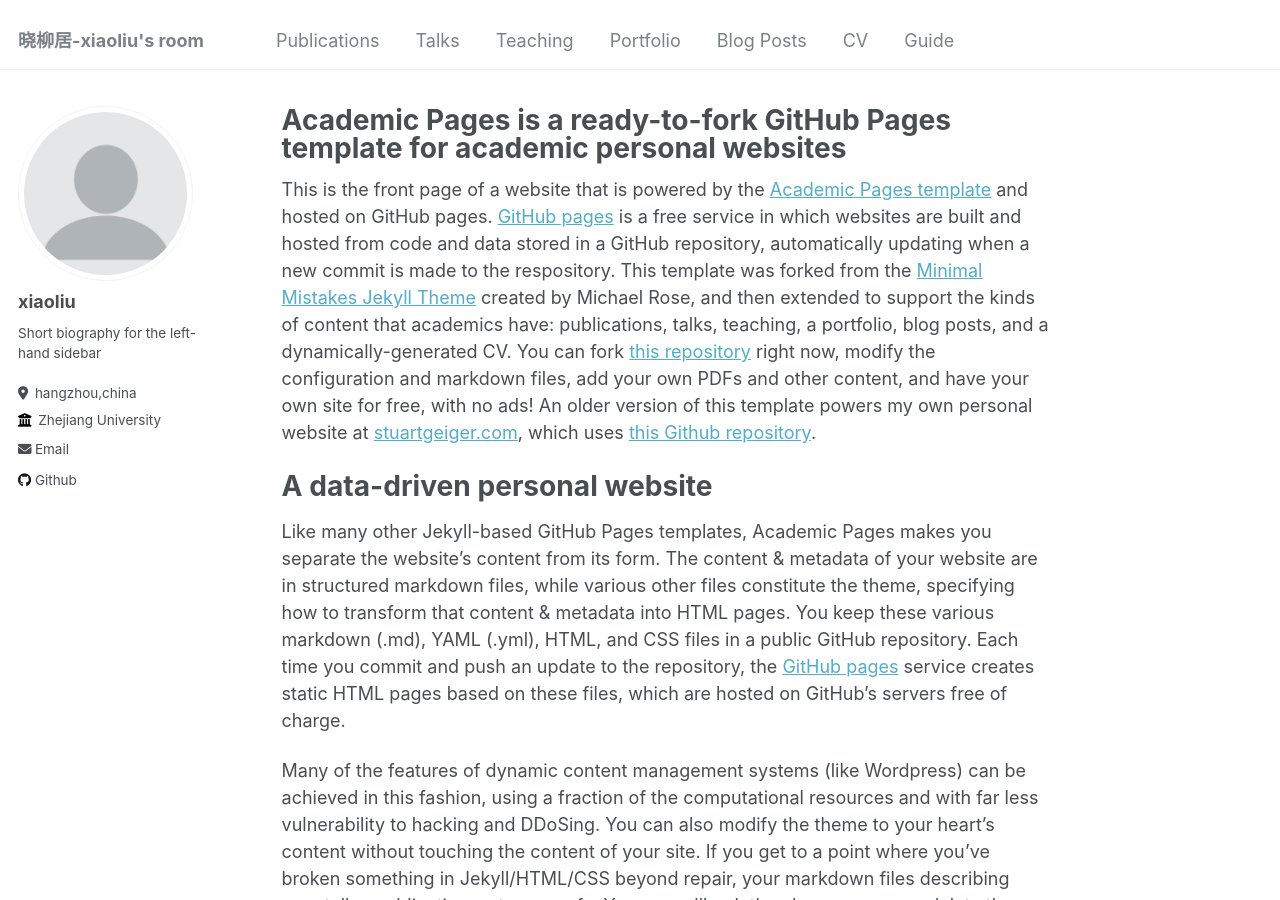
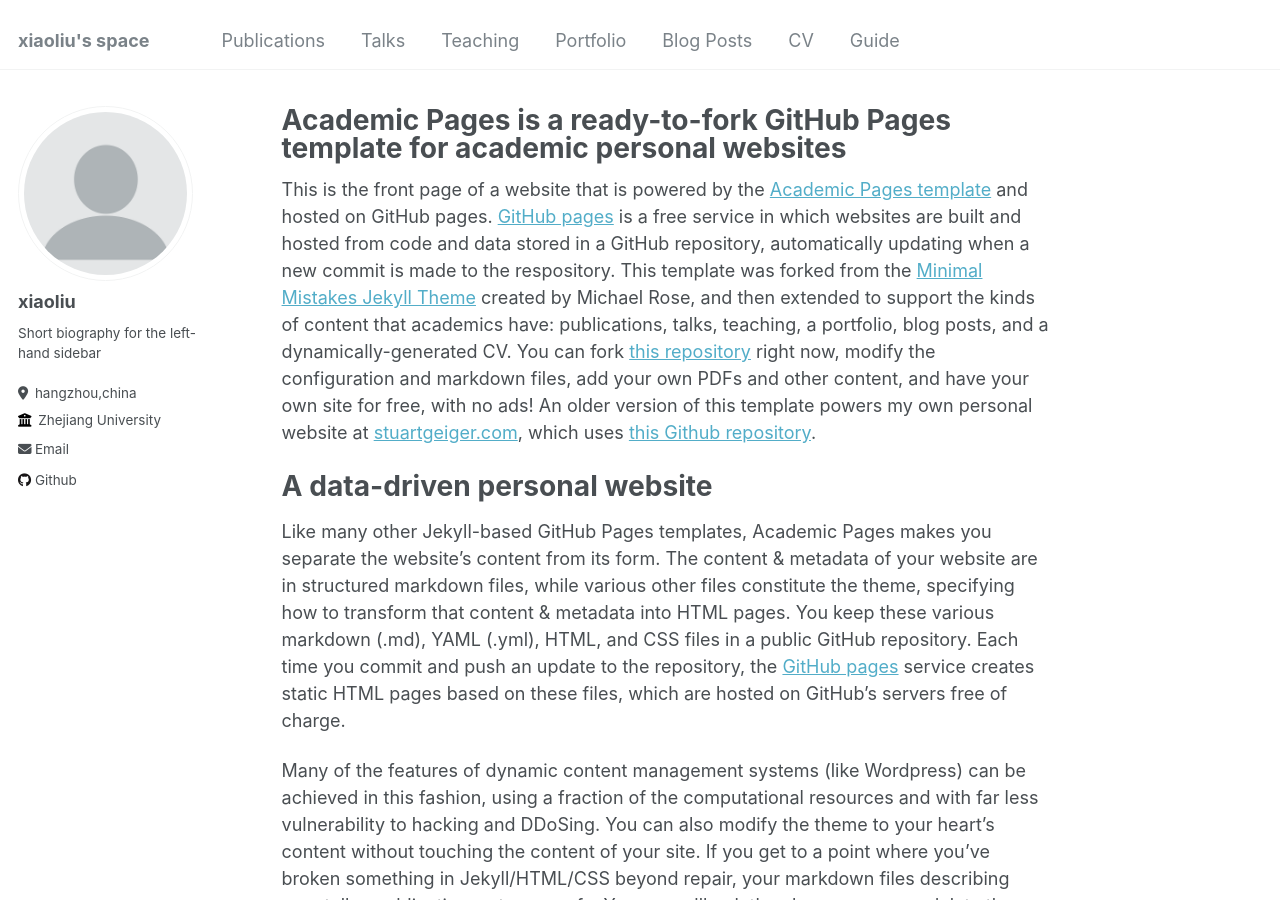
Before and after one commit to yang321010/yang321010.github.io, a Jekyll site: the page built from _pages/about.md, in a window 1280 px wide and 900 px high. Built offline with Jekyll 4.4.1, drawn with Linux system fonts in a browser that asks for light colours.

Commit message:
Update site title in configuration file

```diff
--- a/_config.yml
+++ b/_config.yml
@@ -8,7 +8,7 @@
 
 # Basic Site Settings
 locale                   : "hangzhou,china"
-title                    : "晓柳居-xiaoliu's room"
+title                    : "xiaoliu's space"
 title_separator          : "-"
 name                     : &name "Xiaoliu Yang"
 description              : &description "personal description"
```
